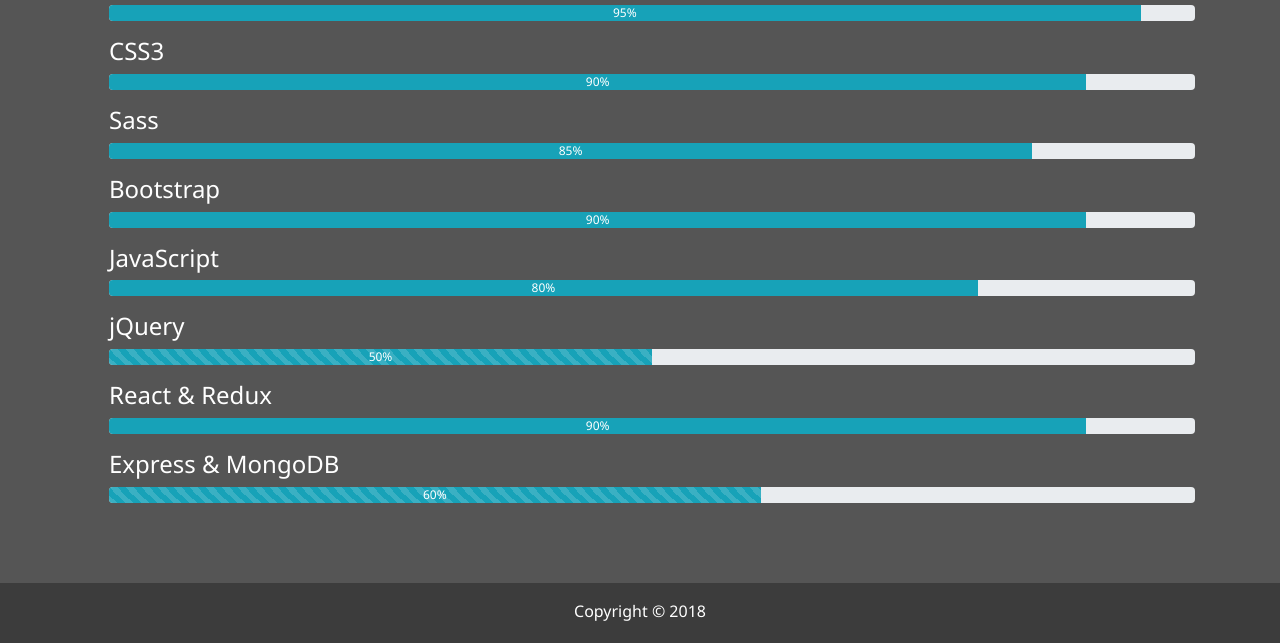
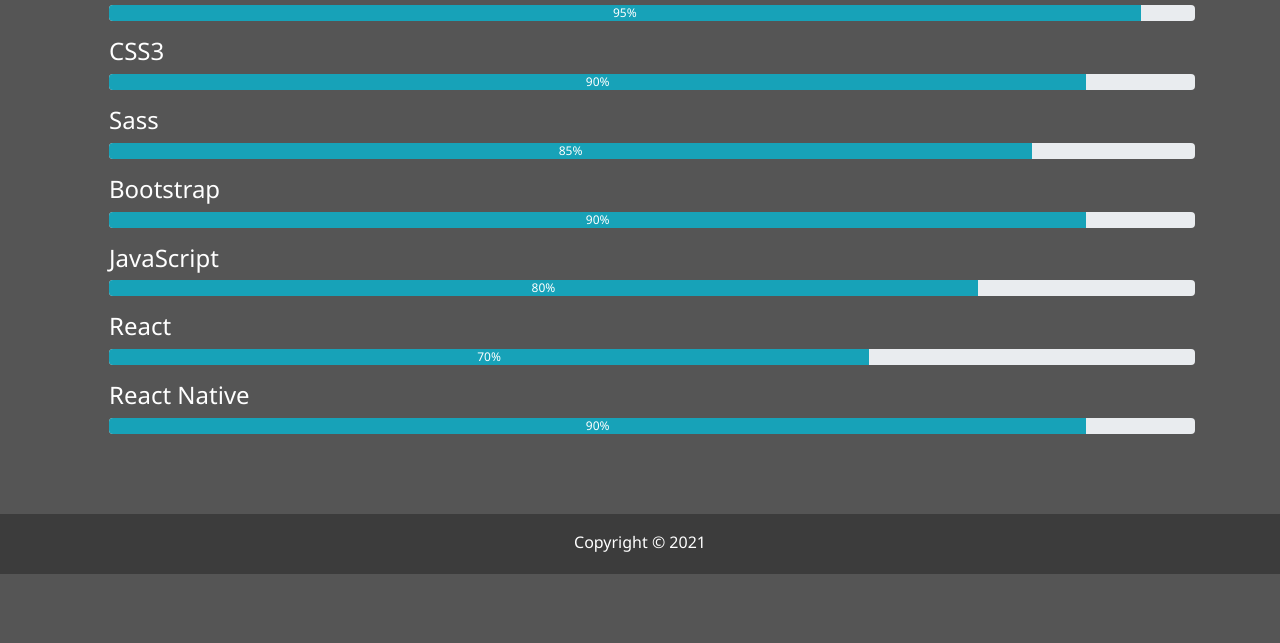
Before and after one commit to blazk0/portofolio, a website: page dist/about.html in a window 1280 px wide. Shown: the part 636-1279 px from the top of the page. After the commit the page ends 1210 px from the top, so only its background shows below. Drawn offline with nearby package versions, Linux system fonts and the light colour scheme.

Commit message:
changes to portfolio

```diff
--- a/dist/about.html
+++ b/dist/about.html
@@ -68,7 +68,7 @@
           <p>
             Hello, My name is Amr Mostafa, I'm a self-taught Front-End Developer
             who has a huge passion toward learning web development. Currently, I
-            am a React Native Developer at Nova Solutions Co.
+            am a React Native Developer at Al Rajhi Bank.
           </p>
         </div>
       </div>
@@ -83,7 +83,7 @@
               role="progressbar"
               style="width: 95%"
             >
-              <span style="color:#fff">95%</span>
+              <span style="color: #fff">95%</span>
             </div>
           </div>
 
@@ -92,9 +92,9 @@
             <div
               class="progress-bar bg-info"
               role="progressbar"
-              style="width:90%"
+              style="width: 90%"
             >
-              <span style="color:#fff">90%</span>
+              <span style="color: #fff">90%</span>
             </div>
           </div>
 
@@ -103,9 +103,9 @@
             <div
               class="progress-bar bg-info"
               role="progressbar"
-              style="width:85%"
+              style="width: 85%"
             >
-              <span style="color:#fff">85%</span>
+              <span style="color: #fff">85%</span>
             </div>
           </div>
 
@@ -114,9 +114,9 @@
             <div
               class="progress-bar bg-info"
               role="progressbar"
-              style="width:90%"
+              style="width: 90%"
             >
-              <span style="color:#fff">90%</span>
+              <span style="color: #fff">90%</span>
             </div>
           </div>
 
@@ -125,49 +125,38 @@
             <div
               class="progress-bar bg-info"
               role="progressbar"
-              style="width:80%"
+              style="width: 80%"
             >
-              <span style="color:#fff">80%</span>
+              <span style="color: #fff">80%</span>
             </div>
           </div>
 
-          <h4>jQuery</h4>
-          <div class="progress mb-3">
-            <div
-              class="progress-bar progress-bar-striped bg-info"
-              role="progressbar"
-              style="width:50%"
-            >
-              <span style="color:#fff">50%</span>
-            </div>
-          </div>
-
-          <h4>React & Redux</h4>
+          <h4>React</h4>
           <div class="progress mb-3">
             <div
               class="progress-bar bg-info"
               role="progressbar"
-              style="width:90%"
+              style="width: 70%"
             >
-              <span style="color:#fff">90%</span>
+              <span style="color: #fff">70%</span>
             </div>
           </div>
 
-          <h4>Express & MongoDB</h4>
+          <h4>React Native</h4>
           <div class="progress mb-3">
             <div
-              class="progress-bar progress-bar-striped progress-bar-animated bg-info"
+              class="progress-bar bg-info"
               role="progressbar"
-              style="width:60%"
+              style="width: 90%"
             >
-              <span style="color:#fff">60%</span>
+              <span style="color: #fff">90%</span>
             </div>
           </div>
         </div>
       </div>
     </main>
 
-    <footer id="main-footer">Copyright &copy; 2018</footer>
+    <footer id="main-footer">Copyright &copy; 2021</footer>
 
     <script src="js/main.js"></script>
   </body>
```
Also changed, not shown: dist/contact.html (+3 -3 lines), dist/index.html (+9 -14 lines), dist/work.html (+1 -1 lines), dist/img/portrait.jpg, dist/img/portrait_small.jpg, 2 other files.
